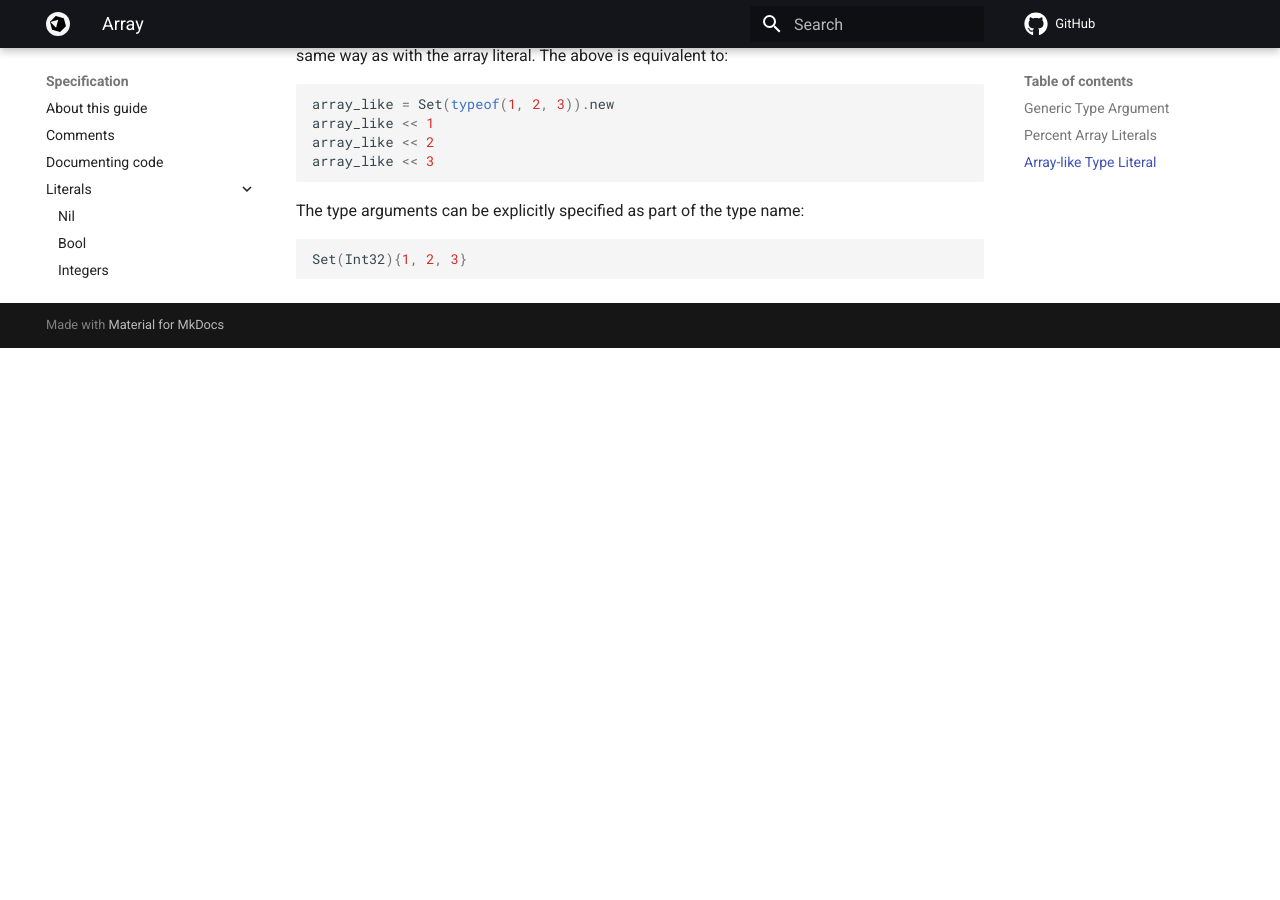
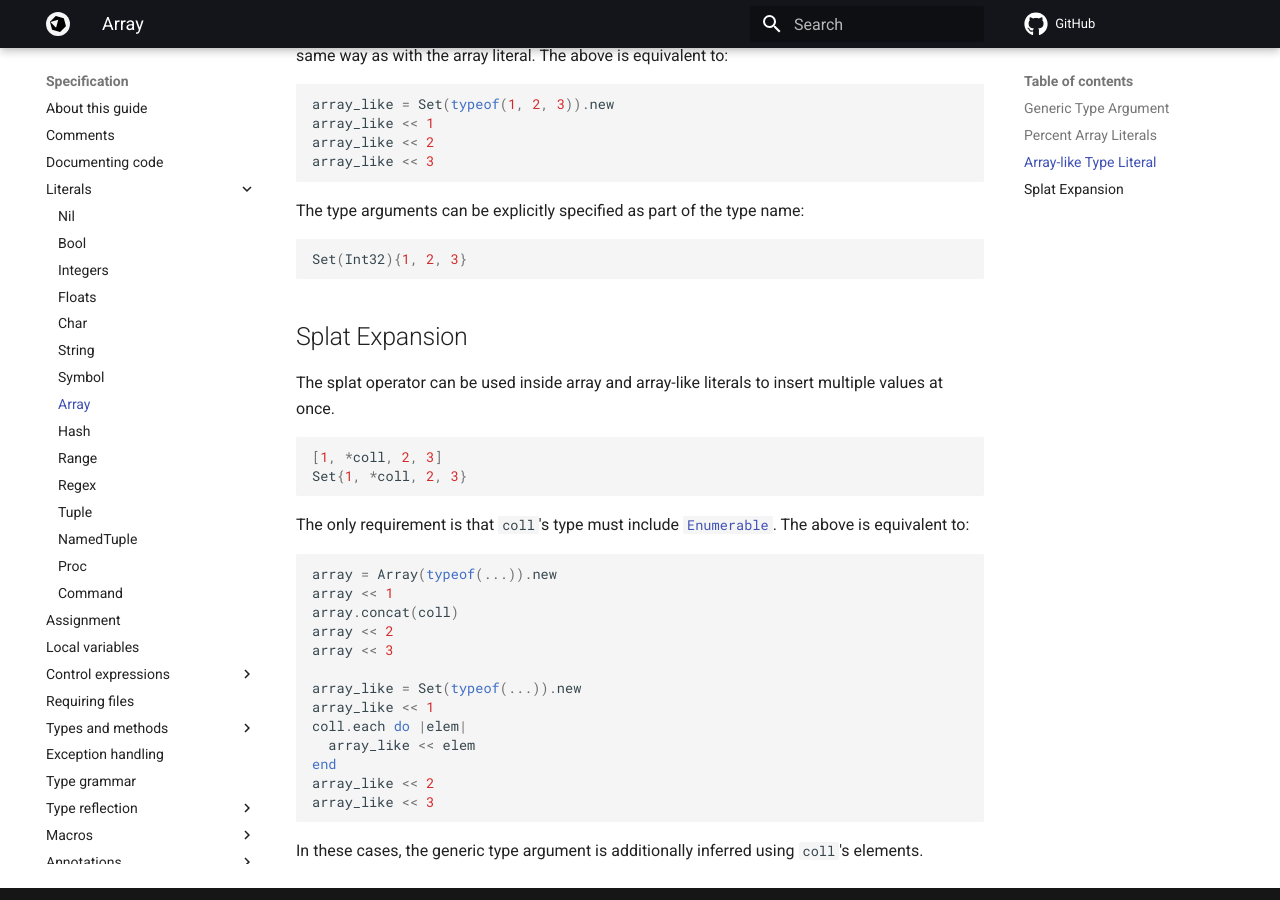
Before and after one commit to crystal-lang/crystal-book, an MkDocs documentation site: the page built from docs/syntax_and_semantics/literals/array.md, in a window 1280 px wide and 900 px high, scrolled down 1653 px. Built offline with MkDocs 1.6.1 and Material for MkDocs 9.7.7, drawn with Linux system fonts in a browser that asks for light colours; nearby versions of some CDN libraries; library files that are not in the unit come from our copies; comment, search, counter and statistics services are not loaded; before the commit the page ends 2001 px from its top, so only the background shows below that.

Commit message:
Add docs for splat expansions in array / tuple literals

````diff
--- a/docs/syntax_and_semantics/literals/array.md
+++ b/docs/syntax_and_semantics/literals/array.md
@@ -80,3 +80,32 @@ The type arguments can be explicitly specified as part of the type name:
 ```crystal
 Set(Int32){1, 2, 3}
 ```
+
+## Splat Expansion
+
+The splat operator can be used inside array and array-like literals to insert multiple values at once.
+
+```crystal
+[1, *coll, 2, 3]
+Set{1, *coll, 2, 3}
+```
+
+The only requirement is that `coll`'s type must include [`Enumerable`](https://crystal-lang.org/api/latest/Enumerable.html). The above is equivalent to:
+
+```crystal
+array = Array(typeof(...)).new
+array << 1
+array.concat(coll)
+array << 2
+array << 3
+
+array_like = Set(typeof(...)).new
+array_like << 1
+coll.each do |elem|
+  array_like << elem
+end
+array_like << 2
+array_like << 3
+```
+
+In these cases, the generic type argument is additionally inferred using `coll`'s elements.
````
Also changed, not shown: docs/syntax_and_semantics/literals/tuple.md (+13 -0 lines).
